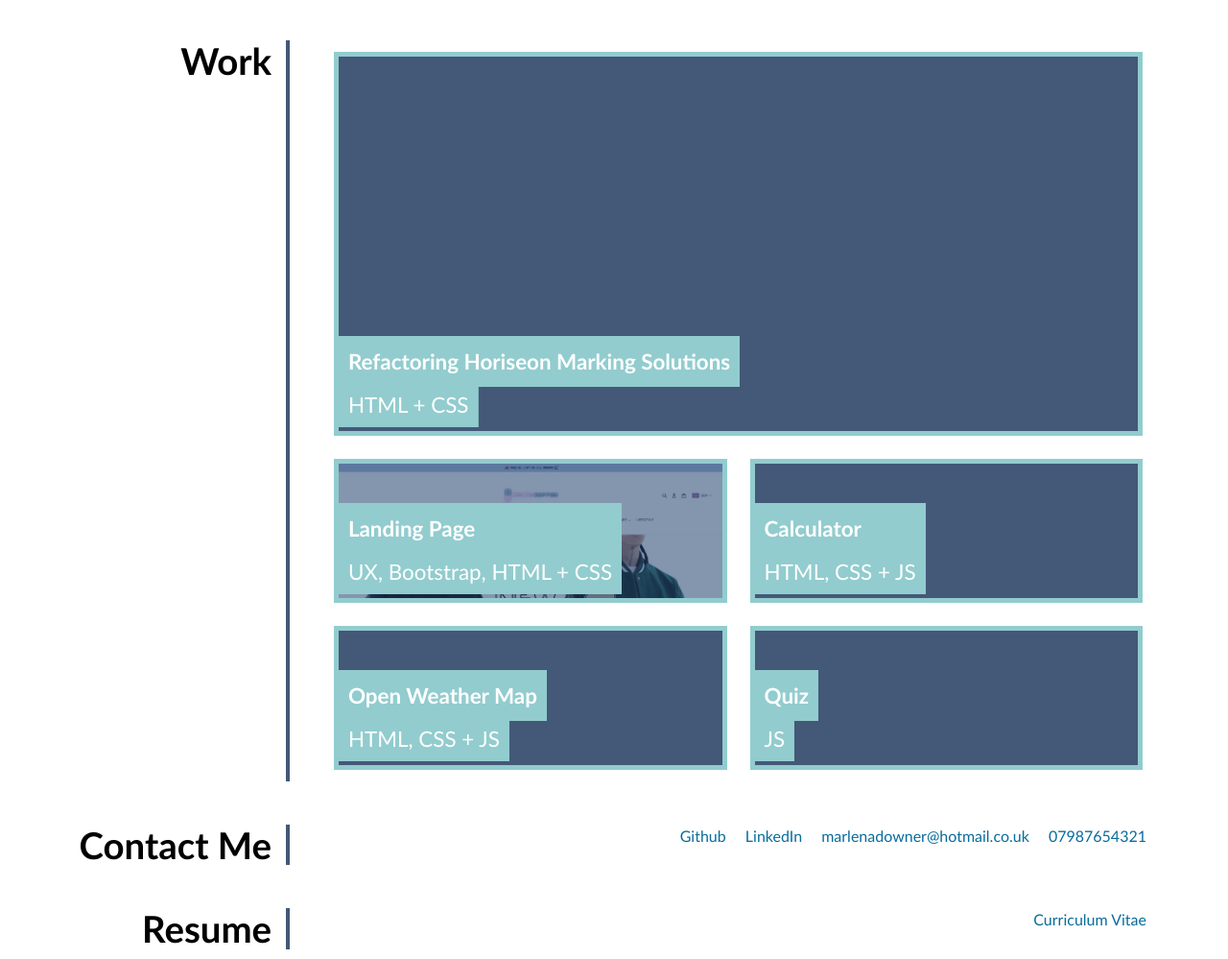
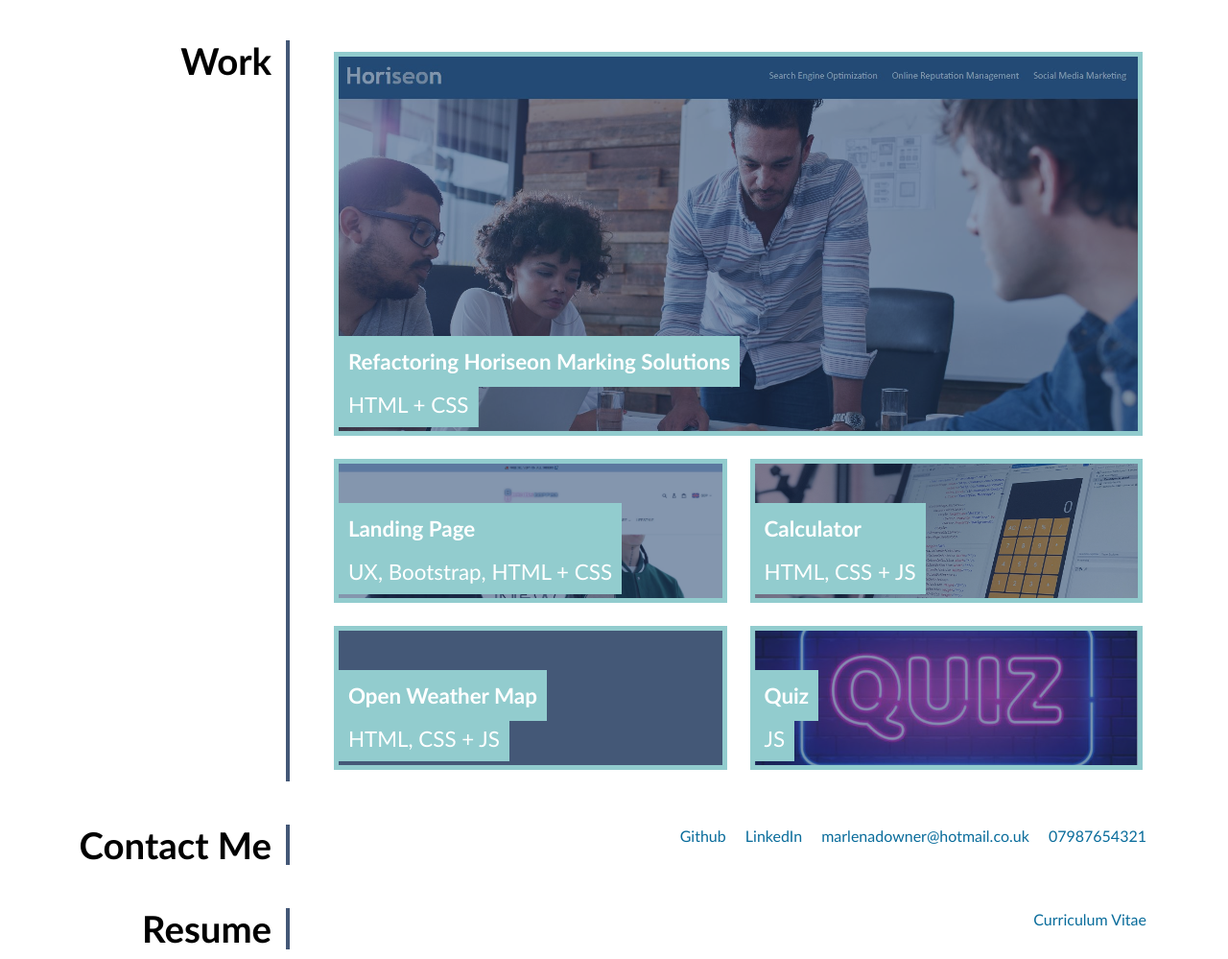
Before and after one commit to MarlenaDowner/personal-portfolio, a plain HTML site: page index.html in a window 1280 px wide. Shown: the part 921-1920 px from the top of the page at 96% size. Drawn offline with Linux system fonts and the light colour scheme; files whose address does not match are found by name.

Commit message:
readded pictures

```diff
--- a/css/style.css
+++ b/css/style.css
@@ -217,7 +217,7 @@ img {
 
 /*---------section pictures----------*/
 .Refactoring {
-  background-image: url("../images/Horiseon.JPG");
+  background-image: url("../images/refactor.JPG");
   background-size: cover;
   background-position: top;
 }
@@ -241,7 +241,7 @@ img {
 }
 
 .quiz {
-  background-image: url("../images/quiz.JPG");
+  background-image: url("../images/quiz1.JPG");
   background-size: cover;
   background-position: center;
 }
```
Also changed, not shown: images/02-portfolio-2.jpg (added), images/quiz1.JPG (added), images/refactor.JPG (added).
